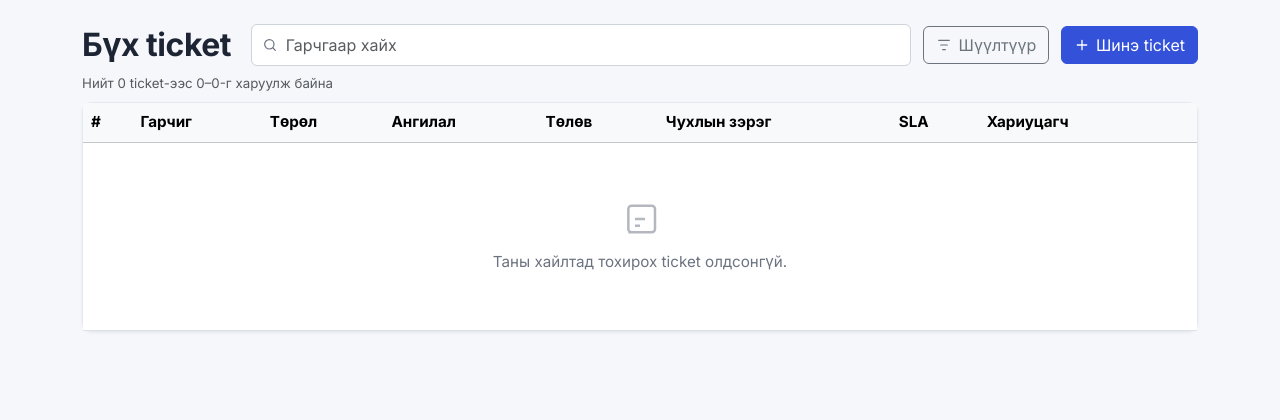
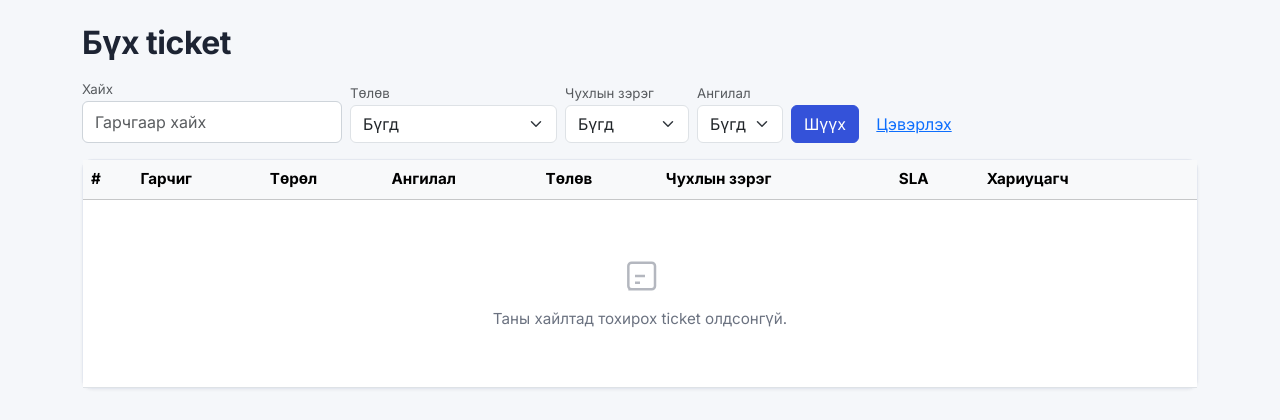
Before and after one commit to Sugaraa1/Ticket-Management-System, a Django app: page /tickets/ in a window 1280 px wide. Shown: the part 57-477 px from the top of the page. Run offline with Django 5.2, Linux system fonts and the light colour scheme; the visitor is signed in with stand-in values (Sample User, id 1); data that the repository does not hold is empty.

Commit message:
Revert "asca"
This reverts commit 515ec20f472ee6707e41bffec4353334b487bb9c.

```diff
--- a/backend/static/css/theme.css
+++ b/backend/static/css/theme.css
@@ -157,70 +157,6 @@ input[type="text"], input[type="password"], input[type="email"] {
 .priority-high     { background: var(--priority-high); }
 .priority-critical { background: var(--priority-critical); }
 
-/* ---------- Ticket list toolbar (Lab Manager-style search + filter + add) ---------- */
-.tms-toolbar {
-  display: flex;
-  align-items: center;
-  gap: .75rem;
-  flex-wrap: wrap;
-}
-.tms-toolbar-title {
-  margin-right: .5rem;
-  white-space: nowrap;
-}
-.tms-toolbar-search {
-  position: relative;
-  flex: 1 1 16rem;
-  min-width: 12rem;
-}
-.tms-toolbar-search svg {
-  position: absolute;
-  left: .7rem;
-  top: 50%;
-  transform: translateY(-50%);
-  color: var(--text-muted);
-  pointer-events: none;
-}
-.tms-toolbar-search input {
-  padding-left: 2.1rem;
-}
-.tms-filter-toggle {
-  position: relative;
-}
-.tms-filter-toggle summary {
-  display: inline-flex;
-  align-items: center;
-  gap: .4rem;
-  list-style: none;
-  cursor: pointer;
-  user-select: none;
-}
-.tms-filter-toggle summary::-webkit-details-marker { display: none; }
-.tms-filter-dot {
-  width: .45rem;
-  height: .45rem;
-  border-radius: 50%;
-  background: var(--primary);
-  display: inline-block;
-}
-.tms-filter-panel {
-  position: absolute;
-  z-index: 20;
-  margin-top: .5rem;
-  padding: 1rem;
-  background: var(--surface);
-  border: 1px solid var(--border);
-  border-radius: var(--radius-md);
-  box-shadow: 0 8px 24px rgba(16, 24, 40, 0.12);
-}
-.tms-toolbar-add {
-  white-space: nowrap;
-  display: inline-flex;
-  align-items: center;
-  gap: .35rem;
-  margin-left: auto;
-}
-
 /* ---------- Ticket list rows ---------- */
 .ticket-row:hover {
   background-color: var(--primary-tint);
--- a/backend/templates/tickets/ticket_list.html
+++ b/backend/templates/tickets/ticket_list.html
@@ -2,27 +2,13 @@
 {% load i18n %}
 {% block title %}{% trans "Бүх ticket" %}{% endblock %}
 {% block content %}
+<h2 class="mb-3">{% trans "Бүх ticket" %}</h2>
 
-<form method="get" id="ticket-filter-form">
-  <div class="tms-toolbar mb-2">
-    <h2 class="tms-toolbar-title mb-0">{% trans "Бүх ticket" %}</h2>
-    <div class="tms-toolbar-search">
-      <svg width="16" height="16" viewBox="0 0 24 24" fill="none" xmlns="http://www.w3.org/2000/svg" aria-hidden="true">
-        <circle cx="11" cy="11" r="7" stroke="currentColor" stroke-width="1.8"/>
-        <path d="m20 20-3.5-3.5" stroke="currentColor" stroke-width="1.8" stroke-linecap="round"/>
-      </svg>
+<form method="get" class="row g-2 mb-3 align-items-end">
+  <div class="col-auto">
+    <label class="form-label mb-0 small text-muted">{% trans "Хайх" %}</label>
     <input type="text" name="q" value="{{ q }}" class="form-control" placeholder="{% trans "Гарчгаар хайх" %}">
   </div>
-    <details class="tms-filter-toggle" {% if current_status or current_priority or current_category %}open{% endif %}>
-      <summary class="btn btn-outline-secondary" title="{% trans "Шүүлтүүр" %}">
-        <svg width="16" height="16" viewBox="0 0 24 24" fill="none" xmlns="http://www.w3.org/2000/svg" aria-hidden="true">
-          <path d="M4 5h16M7 12h10M10 19h4" stroke="currentColor" stroke-width="1.8" stroke-linecap="round"/>
-        </svg>
-        {% trans "Шүүлтүүр" %}
-        {% if current_status or current_priority or current_category %}<span class="tms-filter-dot"></span>{% endif %}
-      </summary>
-      <div class="tms-filter-panel">
-        <div class="row g-2 align-items-end">
   <div class="col-auto">
     <label class="form-label mb-0 small text-muted">{% trans "Төлөв" %}</label>
     <select name="status" class="form-select">
@@ -54,22 +40,7 @@
     <button type="submit" class="btn btn-primary">{% trans "Шүүх" %}</button>
     <a href="{% url 'tickets:ticket_list' %}" class="btn btn-link">{% trans "Цэвэрлэх" %}</a>
   </div>
-        </div>
-      </div>
-    </details>
-    <a href="{% url 'tickets:ticket_create' %}" class="btn btn-primary tms-toolbar-add">
-      <svg width="16" height="16" viewBox="0 0 24 24" fill="none" xmlns="http://www.w3.org/2000/svg" aria-hidden="true">
-        <path d="M12 5v14M5 12h14" stroke="currentColor" stroke-width="2" stroke-linecap="round"/>
-      </svg>
-      {% trans "Шинэ ticket" %}
-    </a>
-  </div>
-  <input type="submit" class="d-none" aria-hidden="true">
 </form>
-
-<p class="text-muted small mb-2">
-  {% blocktrans with start=page_obj.start_index end=page_obj.end_index total=page_obj.paginator.count %}Нийт {{ total }} ticket-ээс {{ start }}–{{ end }}-г харуулж байна{% endblocktrans %}
-</p>
 
 <div class="card">
   <div class="table-responsive">
```
Also changed, not shown: docs/ERD.md (+14 -24 lines), docs/workflow.md (+1 -58 lines), infra/docker-compose.yml (+0 -24 lines), backend/locale/en/LC_MESSAGES/django.po, docs/README.md, infra/README.md, 1 other file. Lines whose indentation alone changed are shown as unchanged.
